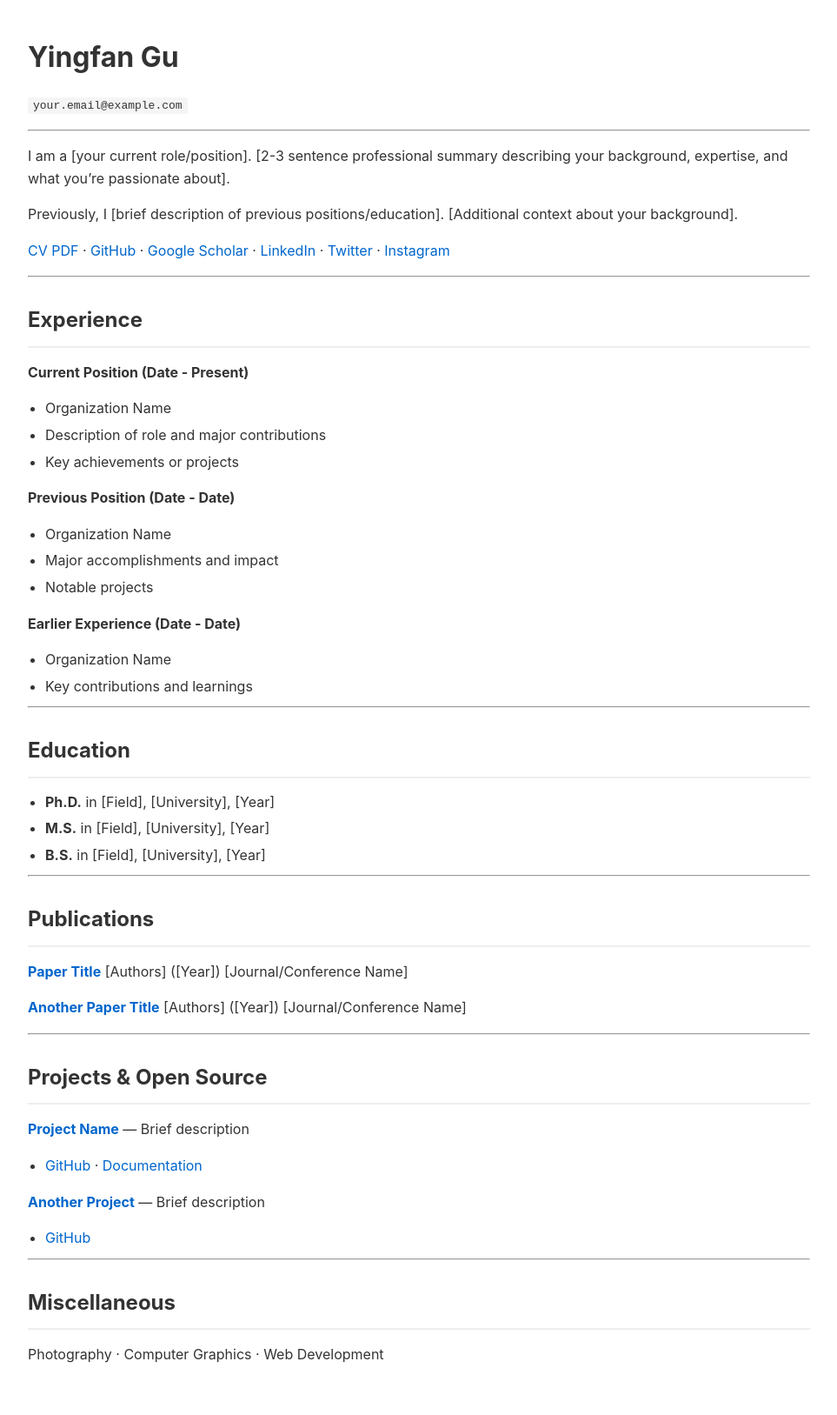
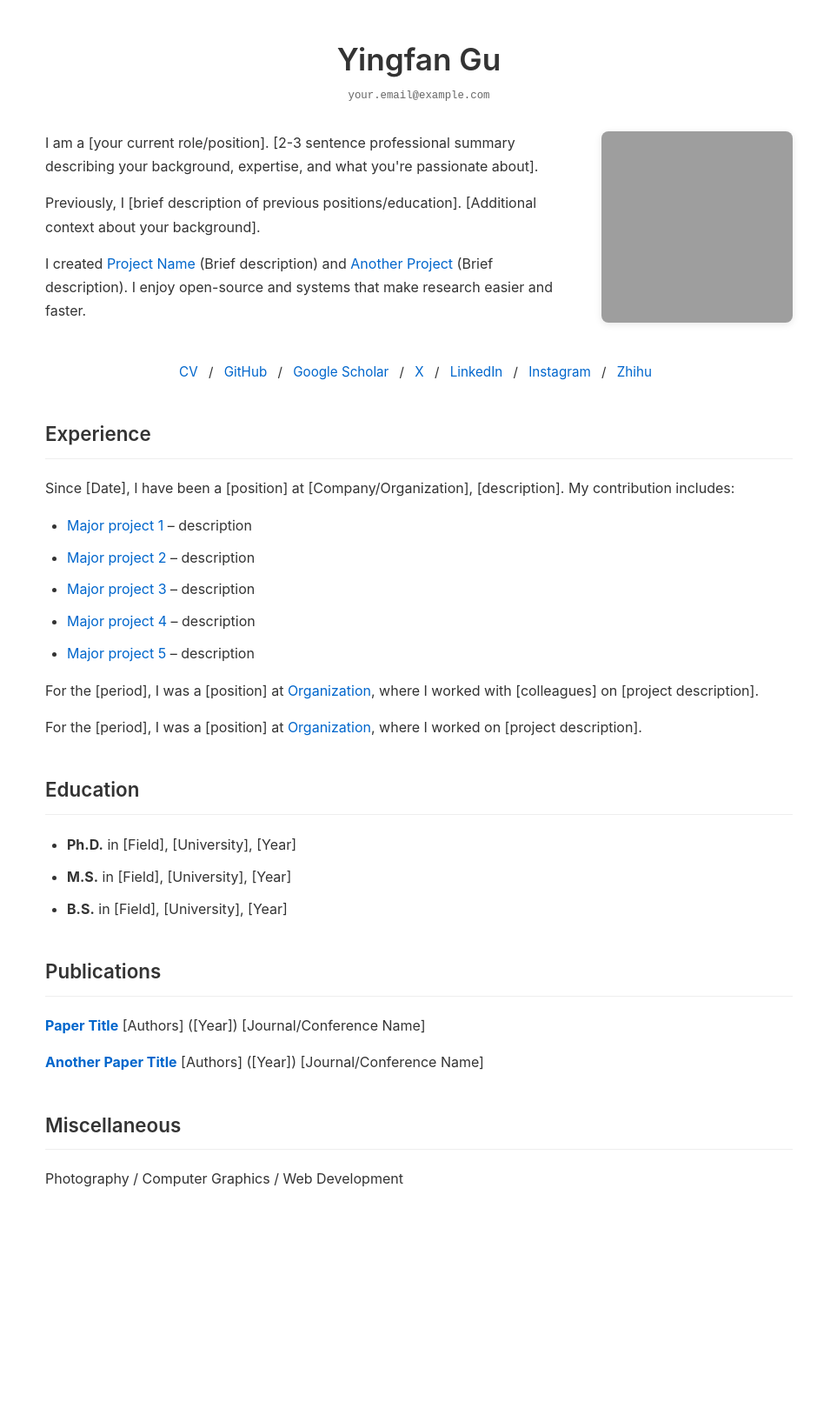
Before and after one commit to YingfanGu/YingfanGu.github.io, a Jekyll site: the page built from index.md, in a window 1280 px wide. Shown: the whole page at 87% size, without its empty margins (158-1121 px from the left). Built offline with Jekyll 4.4.1, drawn with Linux system fonts in a browser that asks for light colours; our own code applies the rules of GitHub Pages for plain Markdown files; after the commit the page ends 1425 px from its top, so only the background shows below that; grey boxes are pictures that could not be loaded.

Commit message:
Enhance CV page layout

```diff
--- a/_layouts/minimal.html
+++ b/_layouts/minimal.html
@@ -5,30 +5,85 @@
   <meta name="viewport" content="width=device-width, initial-scale=1.0">
   <title>{{ page.title }}</title>
   <style>
+    * {
+      margin: 0;
+      padding: 0;
+      box-sizing: border-box;
+    }
     body {
       font-family: -apple-system, BlinkMacSystemFont, "Segoe UI", Roboto, "Helvetica Neue", Arial, sans-serif;
       line-height: 1.6;
       color: #333;
       background-color: #fff;
-      margin: 0;
-      padding: 0;
     }
     .container {
       max-width: 900px;
       margin: 0 auto;
       padding: 40px 20px;
     }
-    h1, h2, h3 {
-      margin-top: 30px;
+    .header {
+      text-align: center;
+      margin-bottom: 30px;
+    }
+    .header h1 {
+      font-size: 2.2em;
+      margin-bottom: 5px;
+      font-weight: 600;
+    }
+    .email {
+      font-family: monospace;
+      font-size: 0.95em;
+      color: #666;
+      margin-bottom: 20px;
+    }
+    .bio-section {
+      display: flex;
+      gap: 30px;
+      margin-bottom: 30px;
+      align-items: flex-start;
+    }
+    .bio-text {
+      flex: 1;
+      line-height: 1.7;
+    }
+    .bio-text p {
       margin-bottom: 15px;
     }
-    h1 {
-      font-size: 2em;
-      margin-top: 0;
+    .profile-image {
+      flex-shrink: 0;
+      width: 220px;
+      height: 220px;
+      border-radius: 8px;
+      overflow: hidden;
+      box-shadow: 0 2px 8px rgba(0,0,0,0.1);
+    }
+    .profile-image img {
+      width: 100%;
+      height: 100%;
+      object-fit: cover;
+    }
+    .social-links {
+      text-align: center;
+      margin: 25px 0;
+      font-size: 0.95em;
+    }
+    .social-links a {
+      color: #0066cc;
+      text-decoration: none;
+      margin: 0 8px;
+    }
+    .social-links a:hover {
+      text-decoration: underline;
+    }
+    .social-links a:first-child {
+      margin-left: 0;
     }
     h2 {
-      font-size: 1.5em;
-      border-bottom: 2px solid #eee;
+      font-size: 1.4em;
+      margin-top: 40px;
+      margin-bottom: 20px;
+      font-weight: 600;
+      border-bottom: 1px solid #eee;
       padding-bottom: 10px;
     }
     a {
@@ -38,21 +93,29 @@
     a:hover {
       text-decoration: underline;
     }
-    code {
-      background-color: #f5f5f5;
-      padding: 2px 6px;
-      border-radius: 3px;
-    }
-    img {
-      max-width: 100%;
-      height: auto;
-    }
-    ul, ol {
-      margin: 10px 0;
-      padding-left: 20px;
+    ul {
+      margin: 15px 0 15px 25px;
+      line-height: 1.8;
     }
     li {
-      margin: 5px 0;
+      margin: 8px 0;
+    }
+    p {
+      margin-bottom: 15px;
+      line-height: 1.7;
+    }
+    @media (max-width: 768px) {
+      .bio-section {
+        flex-direction: column;
+      }
+      .profile-image {
+        width: 150px;
+        height: 150px;
+        margin: 0 auto;
+      }
+      .header h1 {
+        font-size: 1.8em;
+      }
     }
   </style>
 </head>
--- a/index.md
+++ b/index.md
@@ -2,45 +2,53 @@
 layout: minimal
 ---
 
-# Yingfan Gu
+<div class="header">
+  <h1>Yingfan Gu</h1>
+  <div class="email">your.email@example.com</div>
+</div>
 
-`your.email@example.com`
+<div class="bio-section">
+  <div class="bio-text">
+    <p>I am a [your current role/position]. [2-3 sentence professional summary describing your background, expertise, and what you're passionate about].</p>
 
----
+    <p>Previously, I [brief description of previous positions/education]. [Additional context about your background].</p>
 
-I am a [your current role/position]. [2-3 sentence professional summary describing your background, expertise, and what you're passionate about].
+    <p>I created <a href="/">Project Name</a> (Brief description) and <a href="/">Another Project</a> (Brief description). I enjoy open-source and systems that make research easier and faster.</p>
+  </div>
+  <div class="profile-image">
+    <img src="/images/profile.jpg" alt="Profile">
+  </div>
+</div>
 
-Previously, I [brief description of previous positions/education]. [Additional context about your background].
-
-[CV PDF](/) · [GitHub](/) · [Google Scholar](/) · [LinkedIn](/) · [Twitter](/) · [Instagram](/)
-
----
+<div class="social-links">
+  <a href="/">CV</a> /
+  <a href="/">GitHub</a> /
+  <a href="/">Google Scholar</a> /
+  <a href="/">X</a> /
+  <a href="/">LinkedIn</a> /
+  <a href="/">Instagram</a> /
+  <a href="/">Zhihu</a>
+</div>
 
 ## Experience
 
-**Current Position (Date - Present)**
-* Organization Name
-* Description of role and major contributions
-* Key achievements or projects
+Since [Date], I have been a [position] at [Company/Organization], [description]. My contribution includes:
 
-**Previous Position (Date - Date)**
-* Organization Name
-* Major accomplishments and impact
-* Notable projects
+* [Major project 1](/) – description
+* [Major project 2](/) – description
+* [Major project 3](/) – description
+* [Major project 4](/) – description
+* [Major project 5](/) – description
 
-**Earlier Experience (Date - Date)**
-* Organization Name
-* Key contributions and learnings
+For the [period], I was a [position] at [Organization](link), where I worked with [colleagues] on [project description].
 
----
+For the [period], I was a [position] at [Organization](link), where I worked on [project description].
 
 ## Education
 
 * **Ph.D.** in [Field], [University], [Year]
 * **M.S.** in [Field], [University], [Year]
 * **B.S.** in [Field], [University], [Year]
-
----
 
 ## Publications
 
@@ -52,18 +60,6 @@ Previously, I [brief description of previous positions/education]. [Additional c
 [Authors] ([Year])
 [Journal/Conference Name]
 
----
-
-## Projects & Open Source
-
-**[Project Name](link)** — Brief description
-* [GitHub](/) · [Documentation](/)
-
-**[Another Project](link)** — Brief description
-* [GitHub](/)
-
----
-
 ## Miscellaneous
 
-Photography · Computer Graphics · Web Development
+Photography / Computer Graphics / Web Development
```
